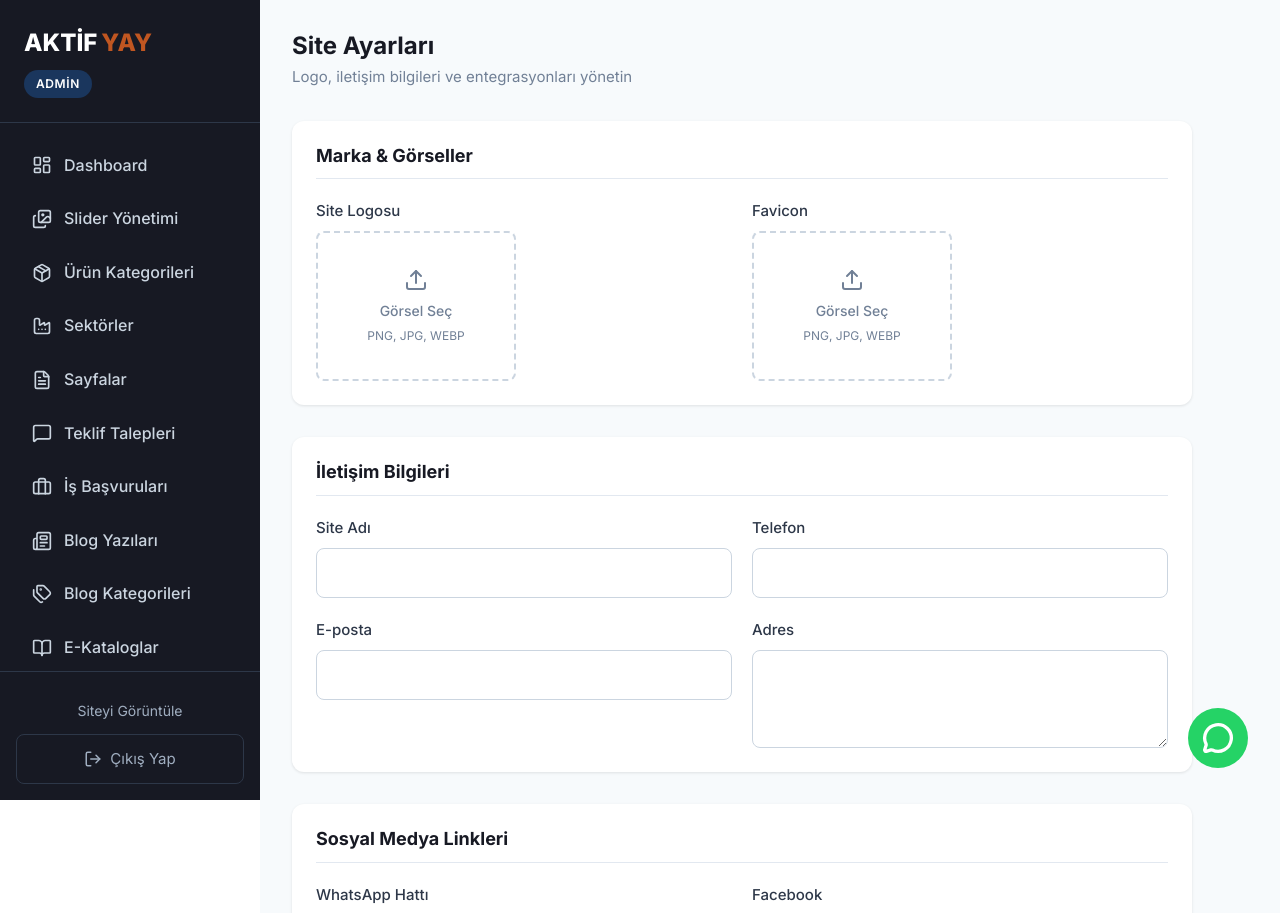
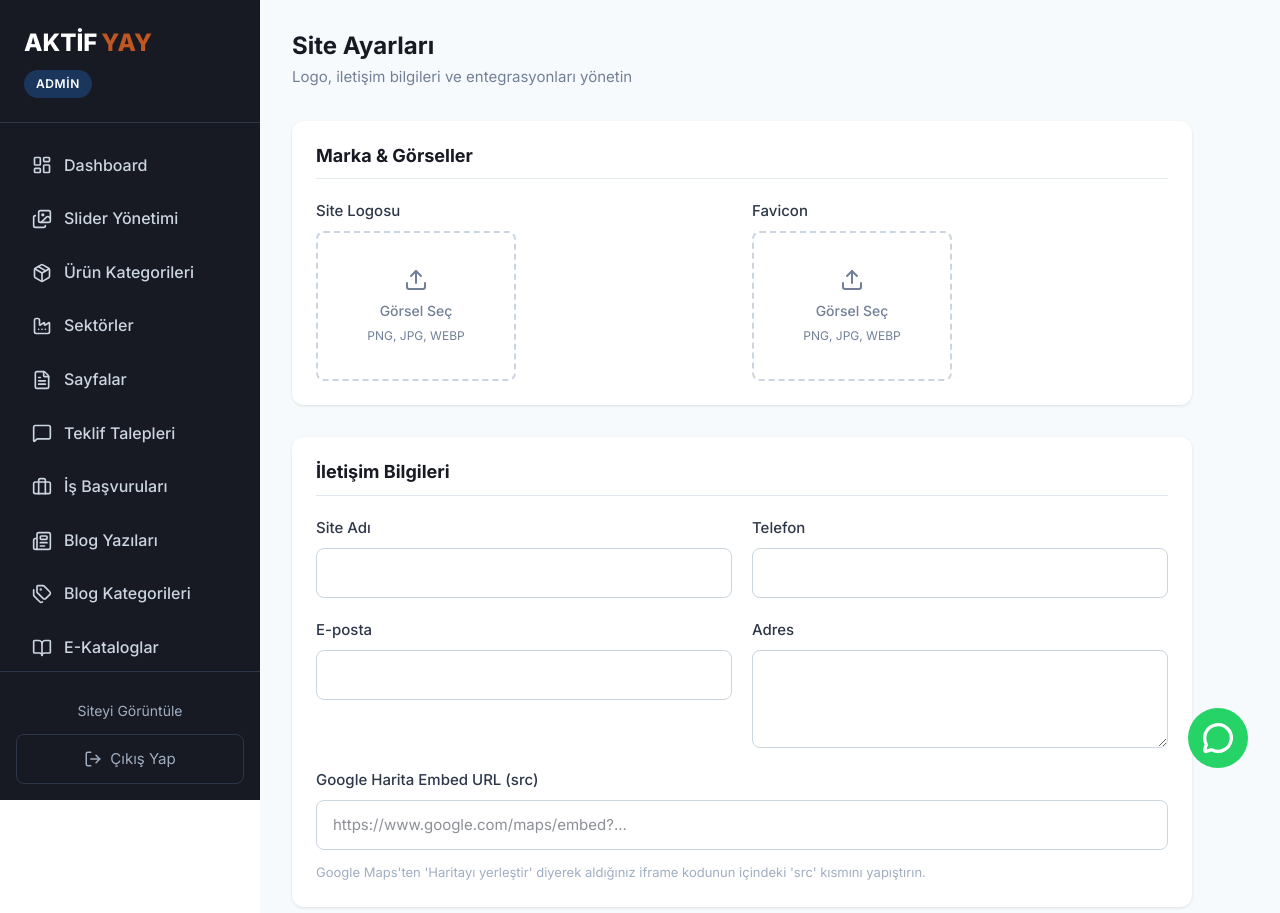
Before and after one commit to cooderhasan/aktifyay, a Next.js app: page /admin/settings in a window 1280 px wide. Shown: the top 913 px of the page. Built offline with nearby package versions, Linux system fonts and the light colour scheme; no server answers; the database is empty; sample sign-in values are in the browser's storage.

Commit message:
Implement dynamic Google Maps URL in settings and contact page

```diff
--- a/src/app/[lang]/iletisim/page.tsx
+++ b/src/app/[lang]/iletisim/page.tsx
@@ -137,7 +137,7 @@ export default async function ContactPage({ params }: ContactPageProps) {
                             {/* Map */}
                             <div className={styles.map}>
                                 <iframe
-                                    src="https://www.google.com/maps/embed?pb=!1m18!1m12!1m3!1d3148.123456789!2d32.4943!3d37.9337!2m3!1f0!2f0!3f0!3m2!1i1024!2i768!4f13.1!3m3!1m2!1s0x0%3A0x0!2zMzfCsDU2JzAxLjMiTiAzMsKwMjknMzkuNSJF!5e0!3m2!1str!2str!4v1234567890"
+                                    src={settings?.contactMapUrl || "https://www.google.com/maps/embed?pb=!1m18!1m12!1m3!1d3148.123456789!2d32.4943!3d37.9337!2m3!1f0!2f0!3f0!3m2!1i1024!2i768!4f13.1!3m3!1m2!1s0x0%3A0x0!2zMzfCsDU2JzAxLjMiTiAzMsKwMjknMzkuNSJF!5e0!3m2!1str!2str!4v1234567890"}
                                     width="100%"
                                     height="300"
                                     style={{ border: 0, borderRadius: "0.75rem" }}
--- a/src/app/admin/(protected)/settings/SettingsForm.tsx
+++ b/src/app/admin/(protected)/settings/SettingsForm.tsx
@@ -90,6 +90,16 @@ export default function SettingsForm({ initialData }: SettingsFormProps) {
                             onChange={(e) => handleChange("address", e.target.value)}
                             rows={3}
                         />
+                    </div>
+                    <div className={styles.field} style={{ gridColumn: "1 / -1" }}>
+                        <label>Google Harita Embed URL (src)</label>
+                        <input
+                            type="text"
+                            value={formData.contactMapUrl || ""}
+                            onChange={(e) => handleChange("contactMapUrl", e.target.value)}
+                            placeholder="https://www.google.com/maps/embed?..."
+                        />
+                        <small className={styles.hint}>Google Maps'ten 'Haritayı yerleştir' diyerek aldığınız iframe kodunun içindeki 'src' kısmını yapıştırın.</small>
                     </div>
                 </div>
             </section>
--- a/src/app/admin/(protected)/settings/page.module.css
+++ b/src/app/admin/(protected)/settings/page.module.css
@@ -108,3 +108,10 @@
     opacity: 0.7;
     cursor: not-allowed;
 }
+
+.hint {
+    display: block;
+    margin-top: 0.25rem;
+    font-size: 0.875rem;
+    color: #6b7280;
+}
```
Also changed, not shown: 1 other file (tests, documents, lock files or other folders).
